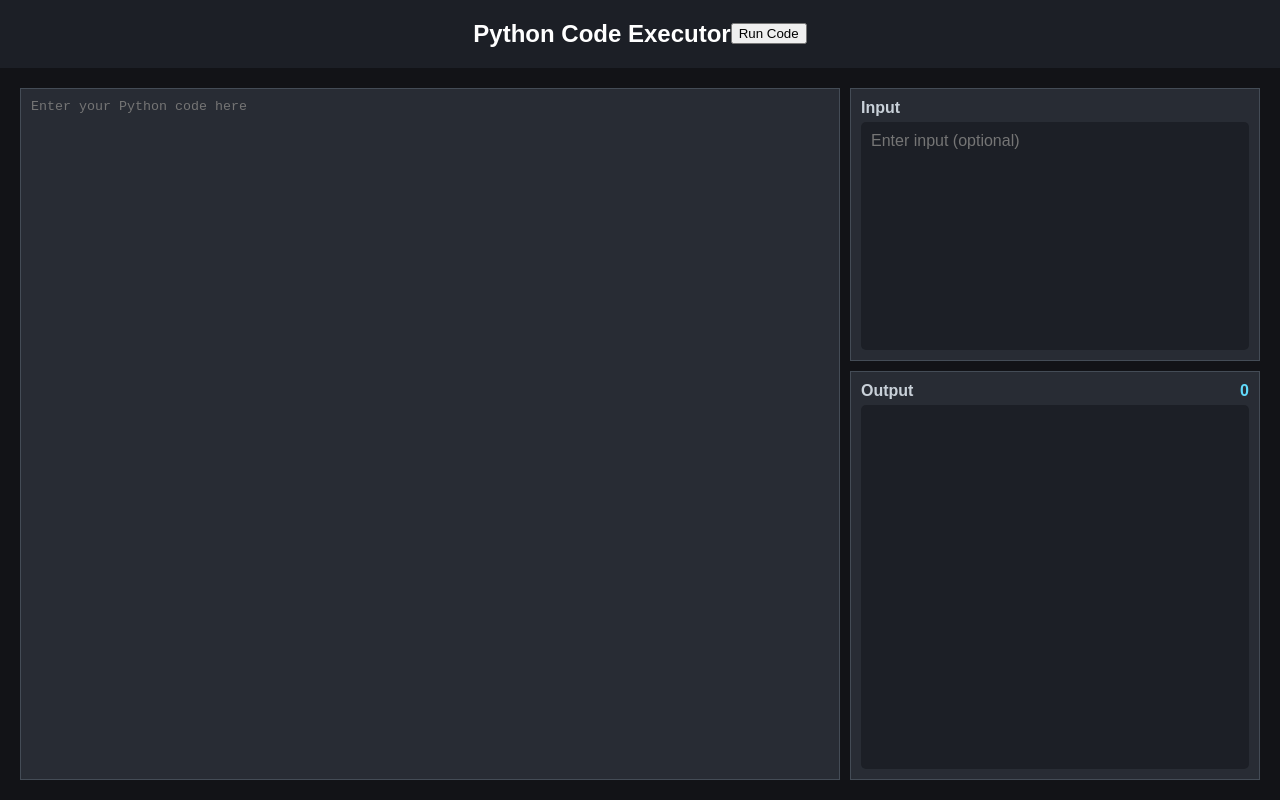
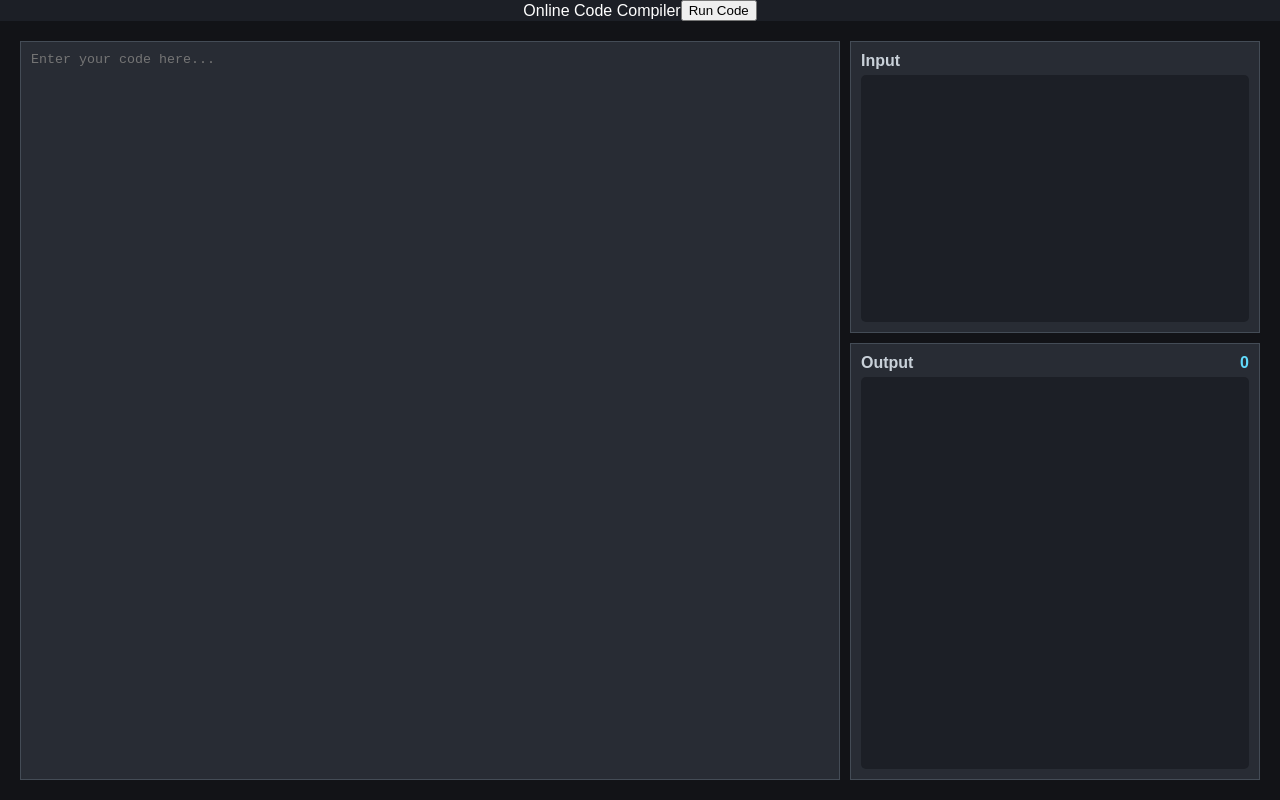
Before and after one commit to iqbalcodes6602/online-code-compiler, a React (Create React App) app in the folder client/: page / in a window 1280 px wide. Built offline with nearby package versions, Linux system fonts and the light colour scheme.

Commit message:
Refactor header in App.js for improved code readability

```diff
--- a/client/src/App.js
+++ b/client/src/App.js
@@ -43,13 +43,13 @@ function App() {
   return (
     <div className="App">
       <header>
-        <h2>Python Code Executor</h2>
+        Online Code Compiler
         <button onClick={handleSubmit}>Run Code</button>
       </header>
       <main>
         <div className="left-column">
           <textarea
-            placeholder="Enter your Python code here"
+            placeholder="Enter your code here..."
             value={code}
             onChange={(e) => setCode(e.target.value)}
           />
@@ -59,7 +59,7 @@ function App() {
             <label htmlFor="input-textarea">Input</label>
             <textarea
               id="input-textarea"
-              placeholder="Enter input (optional)"
+              placeholder=""
               value={input}
               onChange={(e) => setInput(e.target.value)}
             />
```
